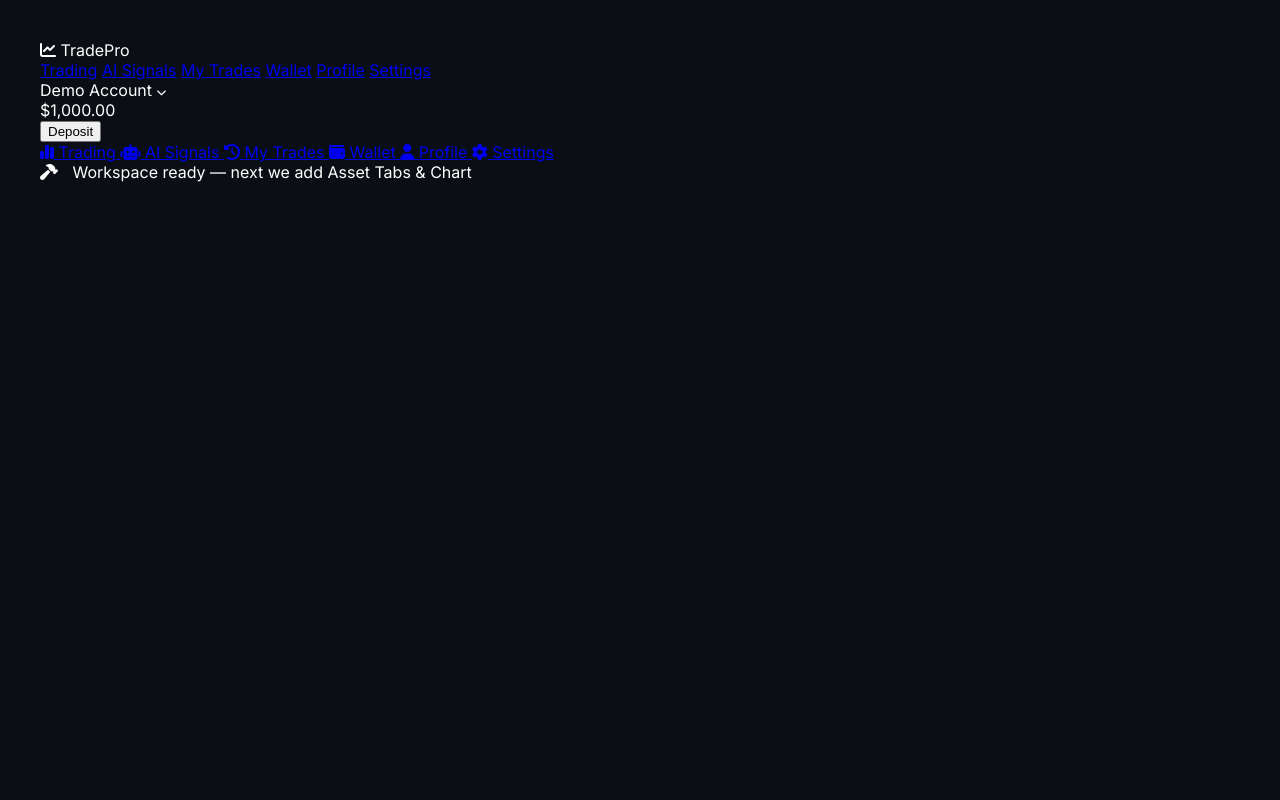
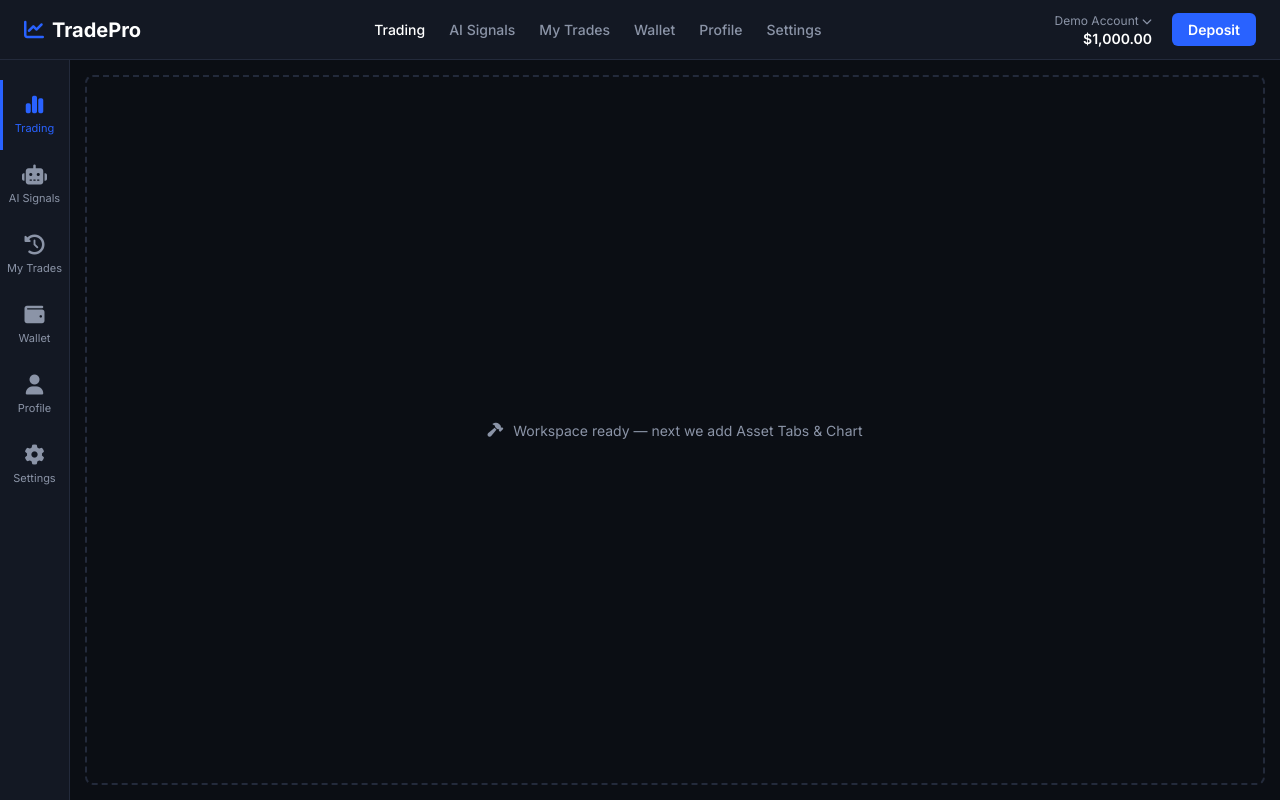
Before and after one commit to marykurna/tradepro-dashboard, a plain HTML site: page index.html in a window 1280 px wide. Drawn offline with Linux system fonts and the light colour scheme.

Commit message:
Refactor CSS to use design tokens and variables

```diff
--- a/style.css
+++ b/style.css
@@ -1,7 +1,204 @@
+/* ================================
+   1. DESIGN TOKENS (CSS Variables)
+   ================================ */
+:root {
+    --bg-dark: #0B0E14;
+    --bg-panel: #131823;
+    --bg-panel-hover: #1C2331;
+    --border-color: #232A3B;
+    --text-main: #FFFFFF;
+    --text-muted: #8B94A7;
+    --accent-blue: #2962FF;
+    --accent-green: #00C076;
+    --accent-red: #FF3B30;
+    --font-family: 'Inter', sans-serif;
+}
+
+/* ================================
+   2. GLOBAL RESET
+   ================================ */
+* {
+    margin: 0;
+    padding: 0;
+    box-sizing: border-box;
+    font-family: var(--font-family);
+}
+
+html, body {
+    height: 100%;
+}
+
 body {
-    background-color: #0B0E14;
-    color: #FFFFFF;
-    font-family: 'Inter', sans-serif;
-    margin: 0;
-    padding: 40px;
+    background-color: var(--bg-dark);
+    color: var(--text-main);
+    display: flex;
+    flex-direction: column;
+    overflow: hidden;
+    font-size: 14px;
 }
+
+/* ================================
+   3. TOP NAVIGATION
+   ================================ */
+.top-nav {
+    display: flex;
+    justify-content: space-between;
+    align-items: center;
+    padding: 12px 24px;
+    background-color: var(--bg-panel);
+    border-bottom: 1px solid var(--border-color);
+    height: 60px;
+    flex-shrink: 0;
+}
+
+.logo {
+    font-size: 20px;
+    font-weight: 700;
+    display: flex;
+    align-items: center;
+    gap: 8px;
+}
+.logo i {
+    color: var(--accent-blue);
+}
+
+.top-nav-links {
+    display: flex;
+    gap: 24px;
+}
+.top-nav-links a {
+    color: var(--text-muted);
+    text-decoration: none;
+    font-size: 14px;
+    font-weight: 500;
+    transition: color 0.2s ease;
+}
+.top-nav-links a.active,
+.top-nav-links a:hover {
+    color: var(--text-main);
+}
+
+.user-controls {
+    display: flex;
+    align-items: center;
+    gap: 20px;
+}
+.account-info {
+    text-align: right;
+    font-size: 12px;
+    color: var(--text-muted);
+}
+.account-info .balance {
+    font-size: 14px;
+    font-weight: 600;
+    color: var(--text-main);
+    margin-top: 2px;
+}
+.btn-deposit {
+    background-color: var(--accent-blue);
+    color: white;
+    border: none;
+    padding: 8px 16px;
+    border-radius: 6px;
+    font-weight: 600;
+    cursor: pointer;
+    font-size: 14px;
+    transition: background 0.2s ease;
+}
+.btn-deposit:hover {
+    background-color: #1E4FD6;
+}
+
+/* ================================
+   4. APP CONTAINER
+   ================================ */
+.app-container {
+    display: flex;
+    flex: 1;
+    overflow: hidden;
+}
+
+/* ================================
+   5. SIDEBAR
+   ================================ */
+.sidebar {
+    width: 70px;
+    background-color: var(--bg-panel);
+    border-right: 1px solid var(--border-color);
+    display: flex;
+    flex-direction: column;
+    align-items: center;
+    padding-top: 20px;
+    flex-shrink: 0;
+}
+.nav-item {
+    display: flex;
+    flex-direction: column;
+    align-items: center;
+    gap: 6px;
+    color: var(--text-muted);
+    text-decoration: none;
+    font-size: 11px;
+    padding: 15px 0;
+    width: 100%;
+    transition: color 0.2s ease;
+    position: relative;
+}
+.nav-item i {
+    font-size: 20px;
+}
+.nav-item:hover {
+    color: var(--text-main);
+}
+.nav-item.active {
+    color: var(--accent-blue);
+}
+.nav-item.active::before {
+    content: '';
+    position: absolute;
+    left: 0;
+    top: 0;
+    height: 100%;
+    width: 3px;
+    background-color: var(--accent-blue);
+}
+
+/* ================================
+   6. WORKSPACE
+   ================================ */
+.workspace {
+    flex: 1;
+    display: flex;
+    flex-direction: column;
+    padding: 15px;
+    gap: 15px;
+    overflow-y: auto;
+}
+
+.workspace-placeholder {
+    display: flex;
+    align-items: center;
+    justify-content: center;
+    flex: 1;
+    border: 2px dashed var(--border-color);
+    border-radius: 8px;
+    color: var(--text-muted);
+    font-size: 14px;
+}
+
+/* ================================
+   7. SCROLLBAR STYLING
+   ================================ */
+::-webkit-scrollbar {
+    width: 6px;
+}
+::-webkit-scrollbar-track {
+    background: var(--bg-dark);
+}
+::-webkit-scrollbar-thumb {
+    background: #2A3441;
+    border-radius: 4px;
+}
+::-webkit-scrollbar-thumb:hover {
+    background: #3A4557;
+}
```
